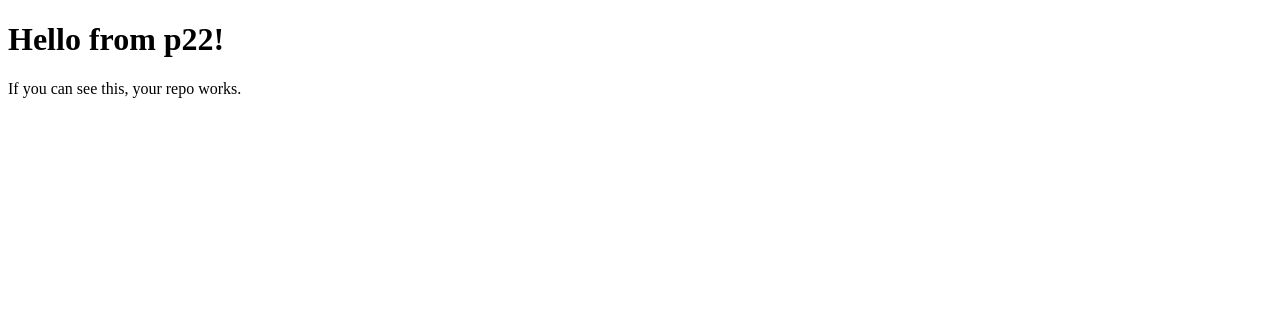
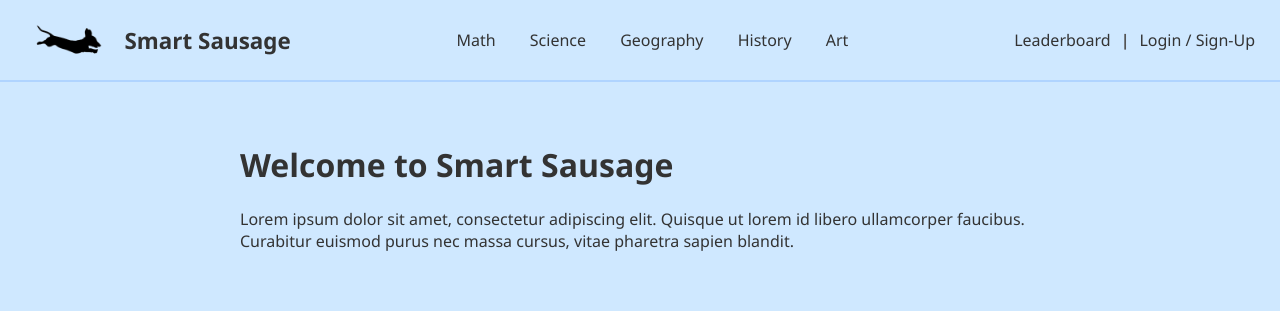
Before and after one commit to CS272-F25/p22, a plain HTML site: page index.html in a window 1280 px wide. Drawn offline with Linux system fonts and the light colour scheme.

Commit message:
added inital pages

```diff
--- /dev/null
+++ b/app.js
@@ -0,0 +1 @@
+// Placeholder for future JavaScript functionality
--- /dev/null
+++ b/global.css
@@ -0,0 +1,81 @@
+/* Global site styling for all pages */
+
+/* Page layout */
+body {
+  background-color: #cfe8ff; /* light blue */
+  color: #333333; /* dark grey */
+  font-family: "Segoe UI", Roboto, Arial, sans-serif;
+  margin: 0;
+  padding: 0;
+}
+
+/* HEADER LAYOUT -------------------------------------------------- */
+header {
+  background-color: #cfe8ff;
+  padding: 15px 25px;
+  border-bottom: 2px solid #b0d4ff;
+  display: flex;
+  justify-content: space-between;
+  align-items: center;
+}
+
+/* LEFT SECTION */
+.left-header {
+  display: flex;
+  align-items: center;
+  gap: 10px;
+}
+
+.logo-img {
+  height: 50px;
+  width: auto;
+  object-fit: contain;
+}
+
+.logo {
+  font-size: 1.4rem;
+  font-weight: bold;
+  color: #333;
+  text-decoration: none;
+}
+
+/* CENTER NAV */
+.center-nav a {
+  margin: 0 15px;
+  text-decoration: none;
+  font-weight: 500;
+  color: #333;
+}
+
+.center-nav a:hover {
+  text-decoration: underline;
+}
+
+/* RIGHT NAV */
+.right-nav {
+  display: flex;
+  align-items: center;
+  gap: 10px;
+}
+
+.right-nav a {
+  text-decoration: none;
+  font-weight: 500;
+  color: #333;
+}
+
+.right-nav a:hover {
+  text-decoration: underline;
+}
+
+.divider {
+  color: #555;
+  font-weight: bold;
+}
+
+/* Page content */
+main {
+  padding: 40px;
+  max-width: 800px;
+  margin: auto;
+}
--- a/index.html
+++ b/index.html
@@ -1,11 +1,43 @@
 <!DOCTYPE html>
-<html>
-  <head>
-    <meta charset="UTF-8">
-    <title>Test Page</title>
-  </head>
-  <body>
-    <h1>Hello from p22!</h1>
-    <p>If you can see this, your repo works.</p>
-  </body>
+<html lang="en">
+<head>
+  <meta charset="UTF-8">
+  <meta name="viewport" content="width=device-width, initial-scale=1.0">
+  <title>Smart Sausage</title>
+  <link rel="stylesheet" href="global.css">
+</head>
+<body>
+
+  <header>
+    <!-- LEFT: Logo + Name -->
+    <div class="left-header">
+      <img src="images/logo.png" class="logo-img" alt="Smart Sausage Logo">
+      <a class="logo" href="index.html">Smart Sausage</a>
+    </div>
+
+    <!-- CENTER: Main Subjects -->
+    <nav class="center-nav">
+      <a href="pages/math.html">Math</a>
+      <a href="pages/science.html">Science</a>
+      <a href="pages/geography.html">Geography</a>
+      <a href="pages/history.html">History</a>
+      <a href="pages/art.html">Art</a>
+    </nav>
+
+    <!-- RIGHT: Leaderboard + Login -->
+    <div class="right-nav">
+      <a href="pages/leaderboard.html">Leaderboard</a>
+      <span class="divider">|</span>
+      <a href="pages/login.html">Login / Sign-Up</a>
+    </div>
+  </header>
+
+
+  <main>
+    <h1>Welcome to Smart Sausage</h1>
+    <p>Lorem ipsum dolor sit amet, consectetur adipiscing elit. Quisque ut lorem id libero ullamcorper faucibus. Curabitur euismod purus nec massa cursus, vitae pharetra sapien blandit.</p>
+  </main>
+
+  <script src="app.js"></script>
+</body>
 </html>
```
Also changed, not shown: pages/art.html (added, +39 -0 lines), pages/geography.html (added, +39 -0 lines), pages/history.html (added, +39 -0 lines), pages/leaderboard.html (added, +39 -0 lines), pages/math.html (added, +40 -0 lines), pages/science.html (added, +39 -0 lines), images/logo.png (added).
